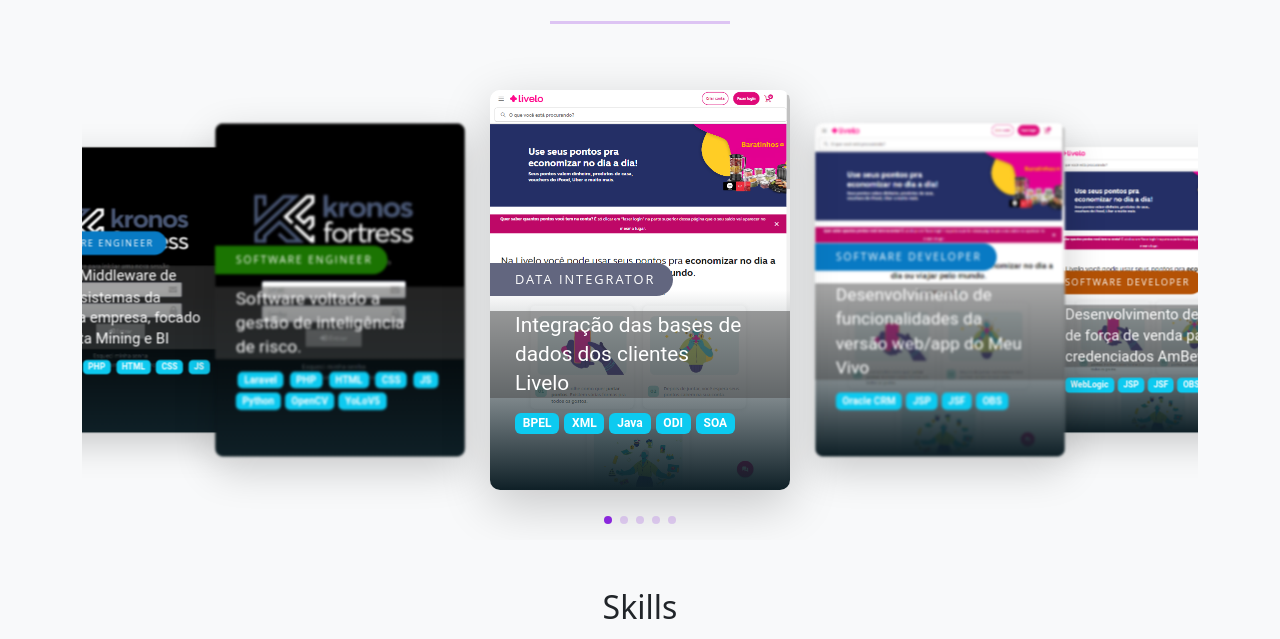
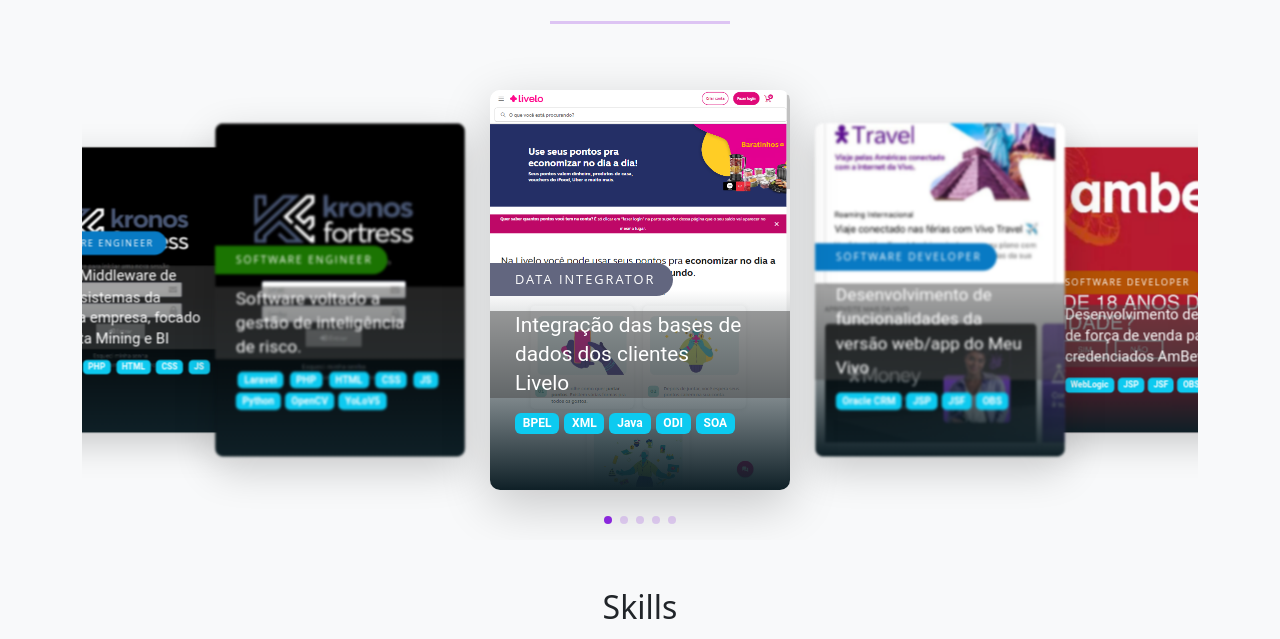
Before and after one commit to RicardoMarchesan/portfolio, a website built with Parcel: page index.html in a window 1280 px wide. Shown: the part 739-1378 px from the top of the page. Built offline with nearby package versions, Linux system fonts and the light colour scheme.

Commit message:
fix() adicionado as imagens corretas dos projetos.

```diff
--- a/css/main.css
+++ b/css/main.css
@@ -301,12 +301,12 @@
 
 .swiper-slide--two {
   background: linear-gradient(to top, #0f2027, #203a4300, #2c536400),
-  url("../img/livelo.png") no-repeat 50% 50% / cover;
+  url("../img/vivo.png") no-repeat 50% 50% / cover;
 }
 
 .swiper-slide--three {
   background: linear-gradient(to top, #0f2027, #203a4300, #2c536400),
-  url("../img/livelo.png") no-repeat 50% 50% / cover;
+  url("../img/ambev.png") no-repeat 50% 50% / cover;
 }
 
 .swiper-slide--four {
```
Also changed, not shown: img/ambev.png (added), img/java.png (deleted), img/vivo.png (added), img/xml.png (deleted).
